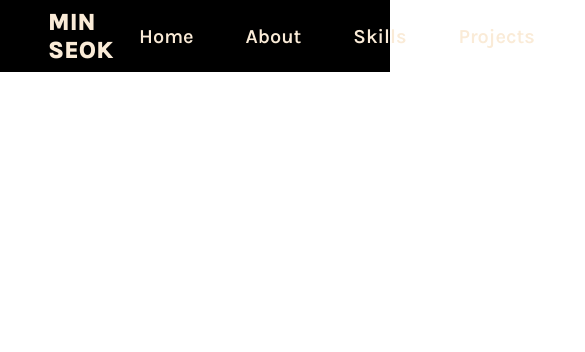
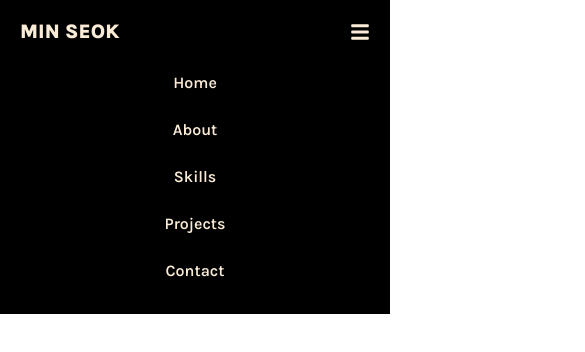
Before and after one commit to DIA-MIN/Portfolio2, a React (Create React App) app in the folder my-porfolio/: page / in a window 390 px wide. Shown: the top 352 px of the page, 585 px wide, since content can reach past the window. Built offline with nearby package versions, Linux system fonts and the light colour scheme.

Commit message:
feat: update NavBar Style for response

```diff
--- a/my-porfolio/src/components/views/NavBar/NavBar.js
+++ b/my-porfolio/src/components/views/NavBar/NavBar.js
@@ -1,11 +1,18 @@
-import React from 'react';
+import React, {useState} from 'react';
 import './NavBar.scss';
+import {FaBars} from 'react-icons/fa';
 
 function NavBar() {
+  const [IsClick, setIsClick] = useState(false);
+
+  const onClickMenu = () => {
+    setIsClick(!IsClick);
+  };
+
   return (
     <nav>
       <div className="logo">MIN SEOK</div>
-      <div className="menu">
+      <div className={IsClick ? 'menu' : 'menu clamp'}>
         <ul>
           <li>Home</li>
           <li>About</li>
@@ -14,6 +21,7 @@ function NavBar() {
           <li>Contact</li>
         </ul>
       </div>
+      <FaBars className="hamberger-icon" onClick={onClickMenu} />
     </nav>
   );
 }
--- a/my-porfolio/src/components/views/NavBar/NavBar.scss
+++ b/my-porfolio/src/components/views/NavBar/NavBar.scss
@@ -23,12 +23,89 @@ nav {
         font-size: 1.25rem;
         cursor: pointer;
         border: 2px solid transparent;
+        transition: 300ms ease;
 
         &:hover {
           border-bottom: 2px solid $bodyColor;
-          //   outline: 2px solid $bodyColor;
+        }
+      }
+    }
+  }
+
+  .hamberger-icon {
+    display: none;
+    cursor: pointer;
+    position: absolute;
+    right: 3rem;
+    top: 1.35rem;
+    font-size: 1.25rem;
+  }
+}
+
+@media screen and (max-width: 1024px) {
+  nav {
+    .logo {
+      font-size: 1.25rem;
+    }
+    .menu {
+      ul {
+        li {
+          padding: 0.75rem 1.25rem;
+          font-size: 1rem;
         }
       }
     }
   }
 }
+
+@media screen and (max-width: 784px) {
+  nav {
+    flex-direction: column;
+    align-items: flex-start;
+    padding: 1.25rem 3rem;
+
+    .hamberger-icon {
+      display: block;
+    }
+
+    .menu {
+      display: none;
+      width: 100%;
+      margin-top: 1rem;
+
+      ul {
+        flex-direction: column;
+        align-items: center;
+        width: 100%;
+
+        li {
+          width: 100%;
+          text-align: center;
+          transition: 300ms ease-in;
+
+          &:hover {
+            background: $bodyColor;
+            color: black;
+            font-weight: 800;
+            border-bottom: 2px solid transparent;
+          }
+        }
+      }
+    }
+
+    .menu.clamp {
+      display: flex;
+    }
+  }
+}
+
+@media screen and (max-width: 478px) {
+  nav {
+    padding: 1.25rem;
+
+    .hamberger-icon {
+      display: block;
+      right: 1.25rem;
+    }
+  }
+}
```
